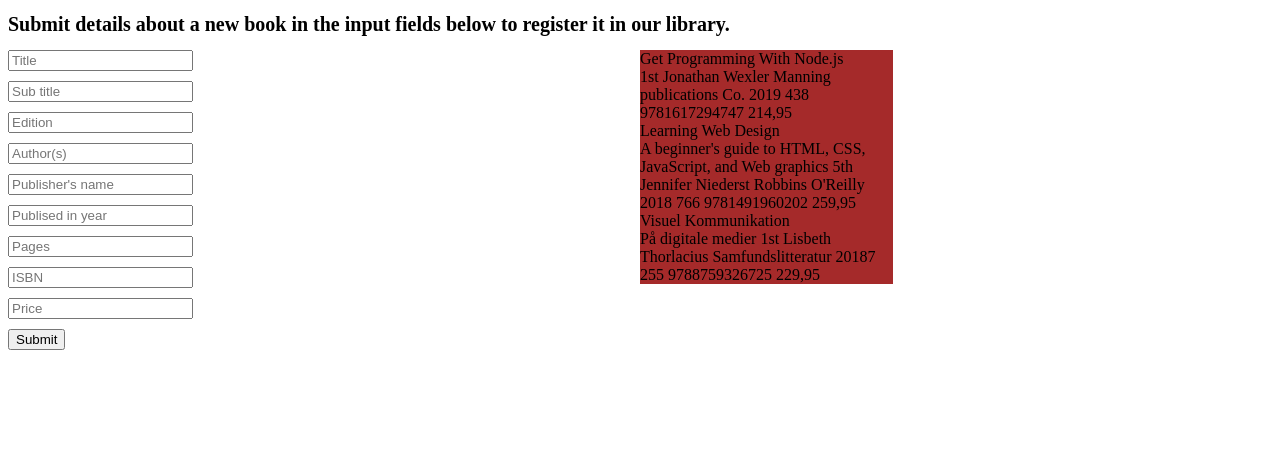
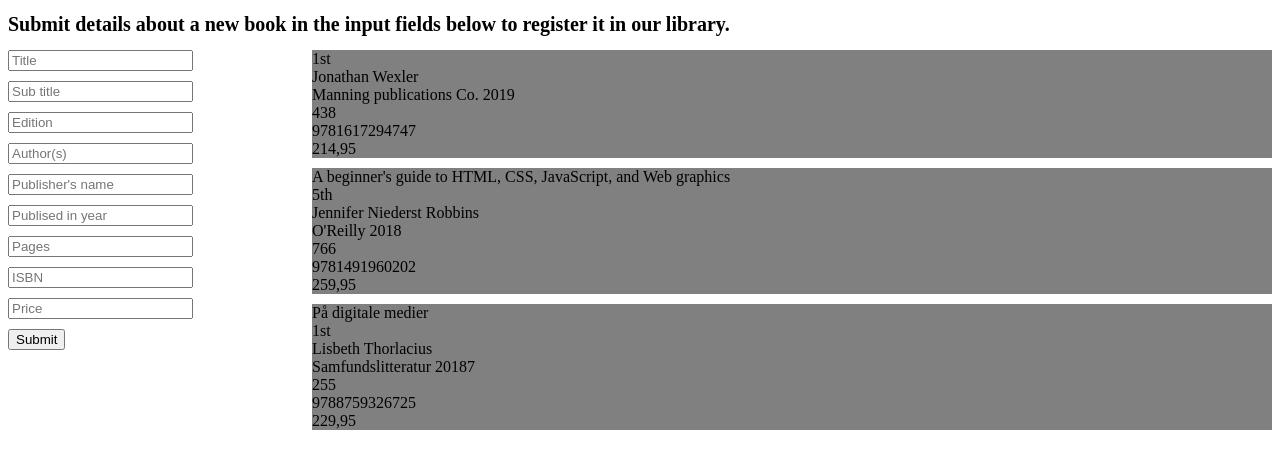
Before and after one commit to ChristianEhlers/Projekt1-sem2, a plain HTML site: page index.html in a window 1280 px wide. Drawn offline with Linux system fonts and the light colour scheme.

Commit message:
Changed styling for books elements on HTML page

```diff
--- a/style/formular.css
+++ b/style/formular.css
@@ -14,7 +14,7 @@
 }
 
 #test3 {
-	width: 50vw;
+	width: 75vw;
 }
 
 input{
--- a/style/style.css
+++ b/style/style.css
@@ -2,11 +2,42 @@
 /* CSS Document */
 
 books {
-	display: block;
-	background-color:brown;
-	width: 40%;
+	display: flex;
+	flex-direction: column;
+	background-color:grey;
+	width: 75vw;
+	margin-bottom: 10px;
 }
 
-title {
+/* title {
+	display: block;
+	margin: 5px;
+}
+
+sub_title {
 	display: block;
 }
+
+edition {
+	display: block;
+}
+
+authors {
+	display: block;
+}
+
+publisher {
+	display: block;
+}
+
+pages {
+	display: block;
+}
+
+isbn {
+	display: block;
+}
+
+price {
+	display: block;
+} */
```
